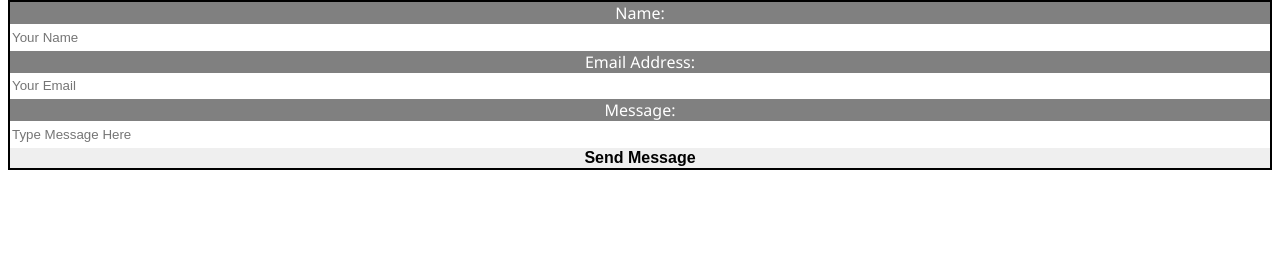
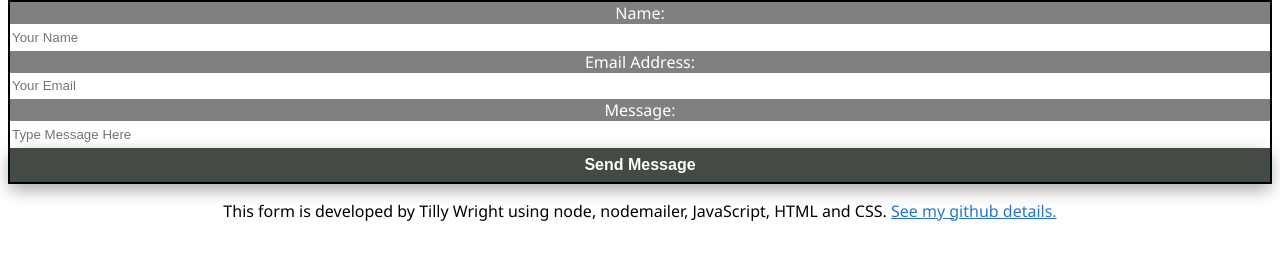
Before and after one commit to tillyninjaspace/contact_call, a website: page public/index.html in a window 1280 px wide. Shown: the part 94-354 px from the top of the page. Drawn offline with nearby package versions, Linux system fonts and the light colour scheme.

Commit message:
change button color

```diff
--- a/public/index.html
+++ b/public/index.html
@@ -21,6 +21,8 @@
             <button id="submitButton">Send Message</button>
         </form>
         <p id="messageResults"></p>
+        <p>This form is developed by Tilly Wright using node, nodemailer, JavaScript, HTML and CSS.
+        <a target="_blank" href="https://github.com/tillyninjaspace/contact_call">See my github details.</a></p>
     </div>
 </body>
 </html>
--- a/public/style.css
+++ b/public/style.css
@@ -27,15 +27,24 @@ input {
     height: 2em;
 }
 
-button{
+button {
     font-size: 1em;
     font-weight: bold;
+    padding: .5em;
+    background-color: rgb(68, 75, 68);
+    box-shadow: 0 8px 16px 0 rgba(0,0,0,0.2), 0 6px 20px 0 rgba(0,0,0,0.19);
+    color: white;
 }
 
 button:hover {
-    background-color: orange;
+    background-color: rgb(36, 117, 210);
+    box-shadow: 0 12px 16px 0 rgba(0,0,0,0.24),0 17px 50px 0 rgba(0,0,0,0.19);
 }
 
 button:active {
     transform: scale(0.98);
 }
+
+a {
+    color:rgb(36, 117, 210);
+}
```
